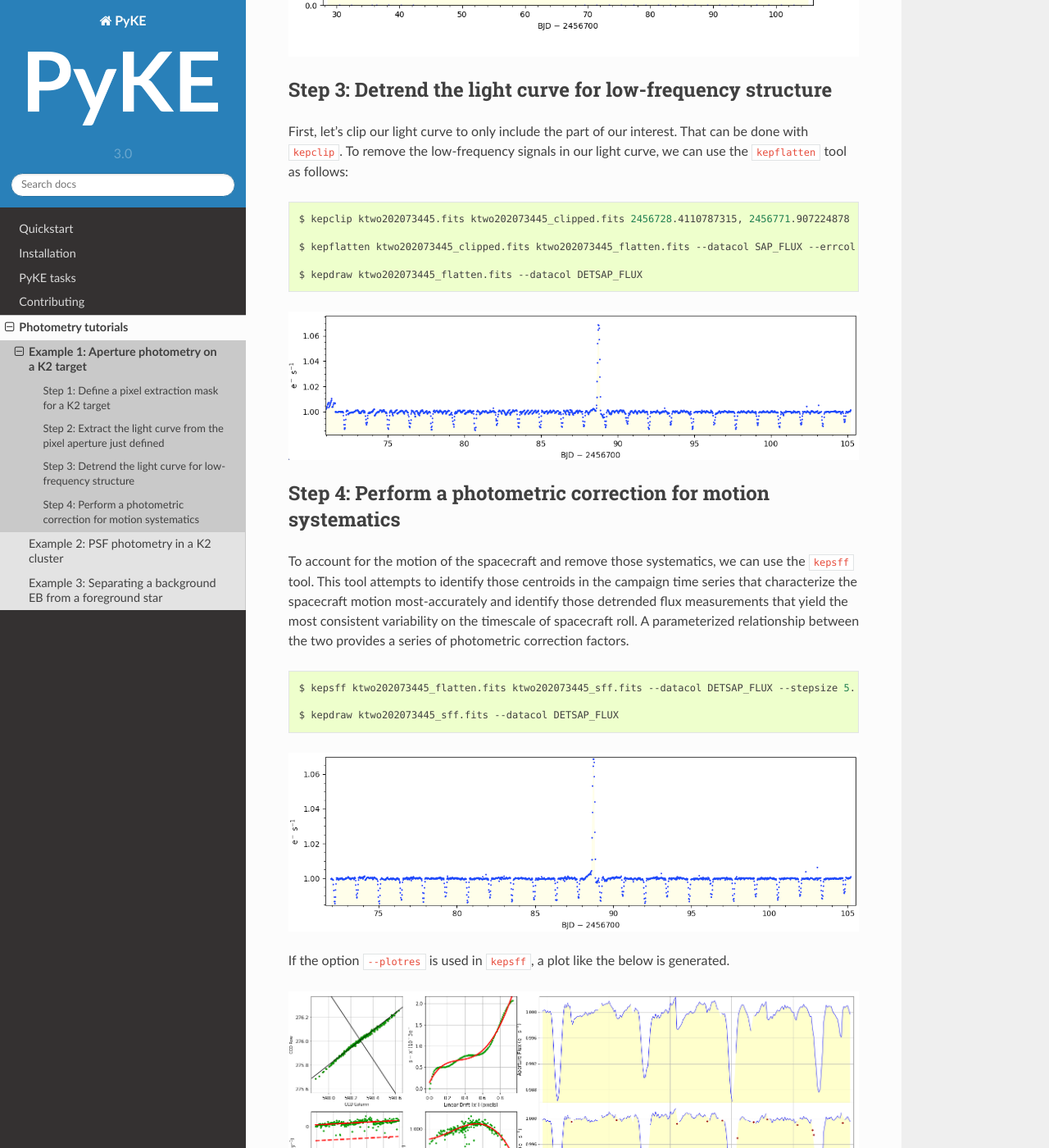
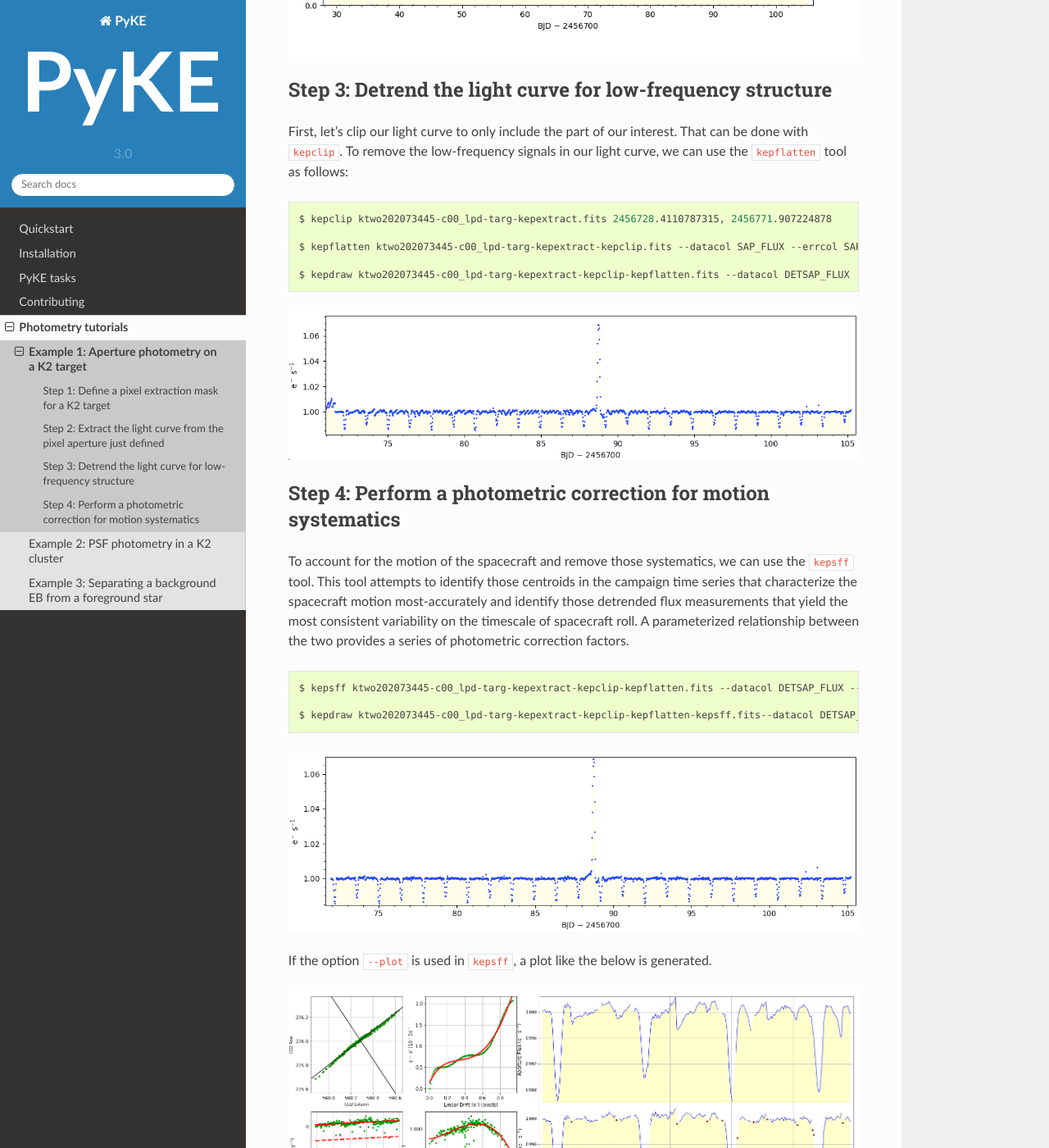
Before and after one commit to KeplerGO/pyke, a Sphinx documentation site: the page built from docs/source/tutorials/aperture-photometry-in-k2.rst, in a window 1280 px wide and 1400 px high, scrolled down 1560 px. Shown: the whole window at 82% size. Built offline with Sphinx 7.4.7 and the Read the Docs theme 2.0.0, drawn with Linux system fonts in a browser that asks for light colours; some of the changed text lies outside the part shown.

Commit message:
fix aperture photometry tutorial

```diff
--- a/docs/source/tutorials/aperture-photometry-in-k2.rst
+++ b/docs/source/tutorials/aperture-photometry-in-k2.rst
@@ -30,8 +30,8 @@ to pass our mask created in the previous step.
 
 .. code-block:: bash
 
-    $ kepextract ktwo202073445-c00_lpd-targ.fits.gz ktwo202073445.fits --bkg --maskfile maskfile.txt
-    $ kepdraw ktwo202073445.fits
+    $ kepextract ktwo202073445-c00_lpd-targ.fits.gz --bkg --maskfile maskfile.txt
+    $ kepdraw ktwo202073445-c00_lpd-targ-kepextract.fits
 
 .. image:: ../_static/images/tutorials/example_e/kepextract.png
 
@@ -44,11 +44,11 @@ light curve, we can use the ``kepflatten`` tool as follows:
 
 .. code-block:: bash
 
-    $ kepclip ktwo202073445.fits ktwo202073445_clipped.fits 2456728.4110787315, 2456771.907224878
+    $ kepclip ktwo202073445-c00_lpd-targ-kepextract.fits 2456728.4110787315, 2456771.907224878
 
-    $ kepflatten ktwo202073445_clipped.fits ktwo202073445_flatten.fits --datacol SAP_FLUX --errcol SAP_FLUX_ERR --stepsize 0.2 --winsize 3.0 --npoly 2 --niter 10 --plot --verbose
+    $ kepflatten ktwo202073445-c00_lpd-targ-kepextract-kepclip.fits --datacol SAP_FLUX --errcol SAP_FLUX_ERR --stepsize 0.2 --winsize 3.0 --npoly 2 --niter 10 --plot --verbose
 
-    $ kepdraw ktwo202073445_flatten.fits --datacol DETSAP_FLUX
+    $ kepdraw ktwo202073445-c00_lpd-targ-kepextract-kepclip-kepflatten.fits --datacol DETSAP_FLUX
 
 .. image:: ../_static/images/tutorials/example_e/kepflatten.png
 
@@ -65,13 +65,13 @@ correction factors.
 
 .. code-block:: bash
 
-    $ kepsff ktwo202073445_flatten.fits ktwo202073445_sff.fits --datacol DETSAP_FLUX --stepsize 5. --npoly_ardx 4 --sigma_dsdt 10. --overwrite
+    $ kepsff ktwo202073445-c00_lpd-targ-kepextract-kepclip-kepflatten.fits --datacol DETSAP_FLUX --stepsize 5. --npoly_ardx 4 --sigma_dsdt 10. --overwrite
 
-    $ kepdraw ktwo202073445_sff.fits --datacol DETSAP_FLUX
+    $ kepdraw ktwo202073445-c00_lpd-targ-kepextract-kepclip-kepflatten-kepsff.fits--datacol DETSAP_FLUX
 
 .. image:: ../_static/images/tutorials/example_e/kepsff_lc.png
 
-If the option ``--plotres`` is used in ``kepsff``, a plot like the below is
+If the option ``--plot`` is used in ``kepsff``, a plot like the below is
 generated.
 
 .. image:: ../_static/images/tutorials/example_e/kepsff.png
```
Also changed, not shown: 1 other file.
